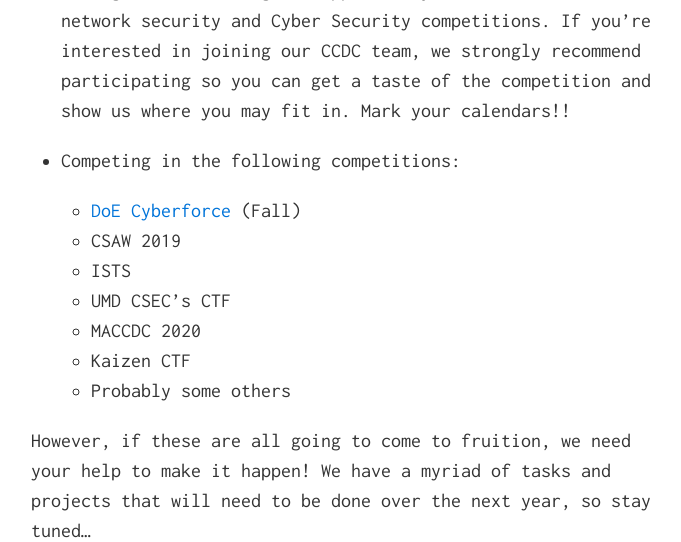
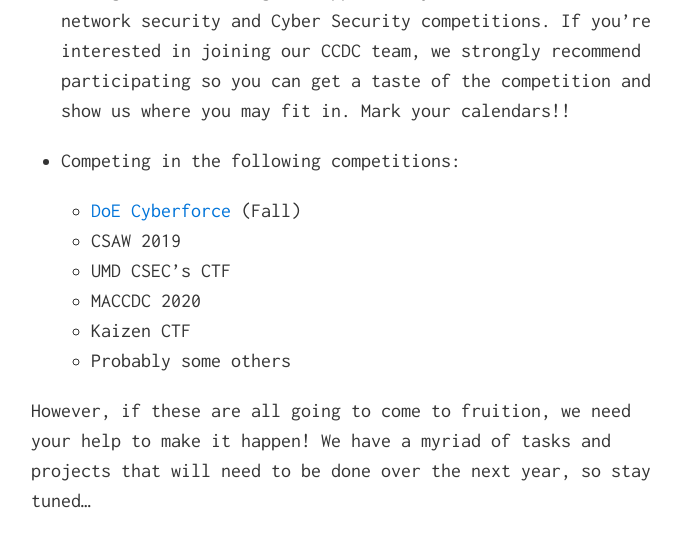
Before and after one commit to UMBCCyberDawgs/umbccyberdawgs.github.io, a Jekyll site: the page built from index.md, in a window 1280 px wide and 900 px high, scrolled down 2444 px, cut to the strip 0-542 px from the top of the window. Shown: the whole strip, without its empty margins (289-970 px from the left). Built offline with Jekyll 4.4.1, drawn with Linux system fonts in a browser that asks for light colours; our own code applies the rules of GitHub Pages for plain Markdown files.

Commit message:
Update index.md

```diff
--- a/index.md
+++ b/index.md
@@ -72,7 +72,6 @@ looking forward to it. Sign up [here](https://forms.gle/V3sezPc6i9pqcG1f9).
 * Competing in the following competitions:
     * [DoE Cyberforce](https://cyberforcecompetition.com/) (Fall)
     * CSAW 2019
-    * ISTS
     * UMD CSEC's CTF
     * MACCDC 2020
     * Kaizen CTF
```
